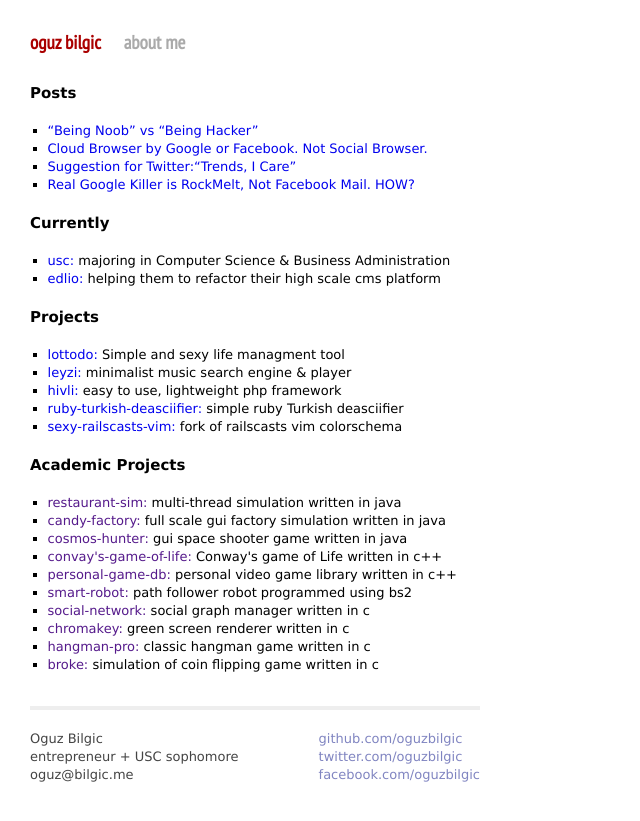
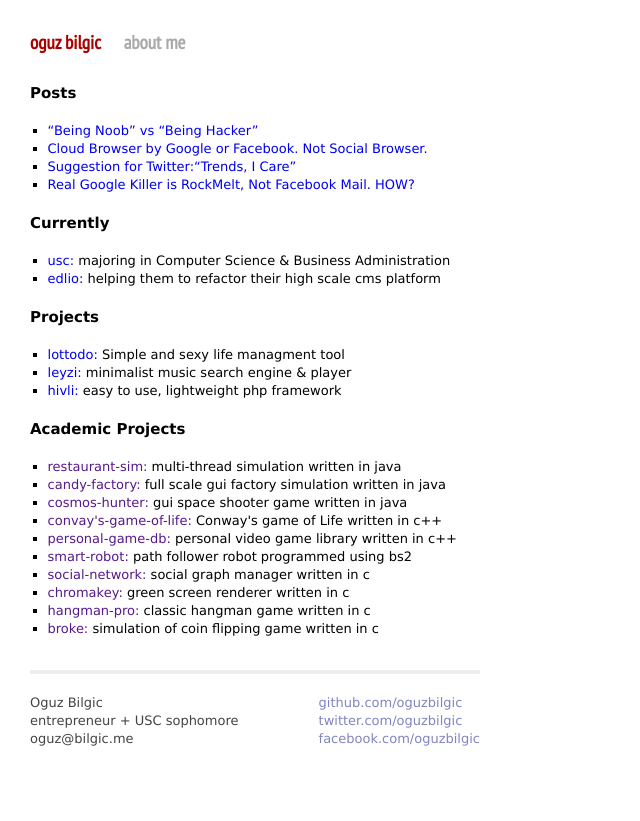
Before and after one commit to oguzbilgic/oguzbilgic.github.com, a Jekyll site: the page built from index.html, in a window 1280 px wide. Shown: the top 821 px of the page, without its empty margins (0-640 px from the left). Built offline with Jekyll 4.4.1, drawn with Linux system fonts in a browser that asks for light colours; Markdown is read by kramdown in place of the engine named in the settings.

Commit message:
Remove some projects from index

```diff
--- a/index.html
+++ b/index.html
@@ -19,11 +19,9 @@ title: oguz bilgic
 
   <h2>Projects</h2>
   <ul class="posts">
-    <li><a href="http://lttd.heroku.com/">lottodo:</a> Simple and sexy life managment tool</li>
+    <li><a href="http://lottodo.heroku.com/">lottodo:</a> Simple and sexy life managment tool</li>
     <li><a href="http://leyzi.heroku.com/">leyzi:</a> minimalist music search engine & player</li>
     <li><a href="http://github.com/oguzbilgic/hivli/">hivli:</a> easy to use, lightweight php framework</li>
-    <li><a href="http://github.com/oguzbilgic/ruby-turkish-deasciifier/">ruby-turkish-deasciifier:</a> simple ruby Turkish deasciifier</li>
-    <li><a href="http://github.com/oguzbilgic/sexy-railscasts-vim/">sexy-railscasts-vim:</a> fork of railscasts vim colorschema</li>
   </ul>
 
   <h2>Academic Projects</h2>
```
